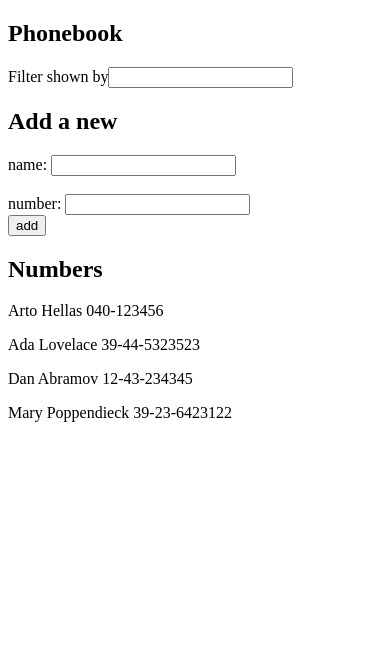
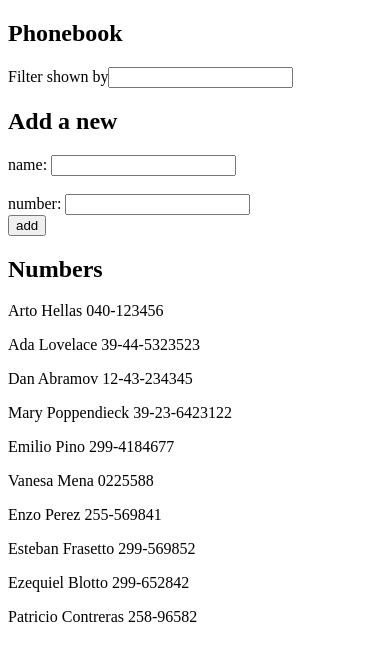
Before and after one commit to pinoen/fullstack, a React (Create React App) app in the folder part2/phonebook/: page / in a window 390 px wide. Shown: the top 660 px of the page. Built offline with nearby package versions, Linux system fonts and the light colour scheme; data requests are answered from the project's data file.

Commit message:
exercise 2.12 the phonebook step7 done

```diff
--- a/part2/phonebook/db.json
+++ b/part2/phonebook/db.json
@@ -1,5 +1,5 @@
 {
-  "persons":[
+  "persons": [
     {
       "name": "Arto Hellas",
       "number": "040-123456",
@@ -19,6 +19,36 @@
       "name": "Mary Poppendieck",
       "number": "39-23-6423122",
       "id": 4
+    },
+    {
+      "name": "Emilio Pino",
+      "number": "299-4184677",
+      "id": 5
+    },
+    {
+      "name": "Vanesa Mena",
+      "number": "0225588",
+      "id": 6
+    },
+    {
+      "name": "Enzo Perez",
+      "number": "255-569841",
+      "id": 7
+    },
+    {
+      "name": "Esteban Frasetto",
+      "number": "299-569852",
+      "id": 8
+    },
+    {
+      "name": "Ezequiel Blotto",
+      "number": "299-652842",
+      "id": 9
+    },
+    {
+      "name": "Patricio Contreras",
+      "number": "258-96582",
+      "id": 10
     }
   ]
 }
--- a/part2/phonebook/src/App.js
+++ b/part2/phonebook/src/App.js
@@ -27,7 +27,6 @@ const App = () => {
       return {
         ...prev,
         [name]: value,
-        id: persons.length + 1
       }
     })
   }
@@ -38,8 +37,11 @@ const App = () => {
       alert(`${newName.name} is already added to phonebook`)
       setNewName({ name: '', number: '', id: '' })
     } else {
-      setPersons(persons.concat(newName))
-      setNewName({ name: '', number: '', id: '' })
+      axios.post('http://localhost:3001/persons', newName)
+        .then(res => {
+          setPersons(persons.concat(res.data))
+          setNewName({ name: '', number: '', id: '' })
+        })
     }
   }
 
```
